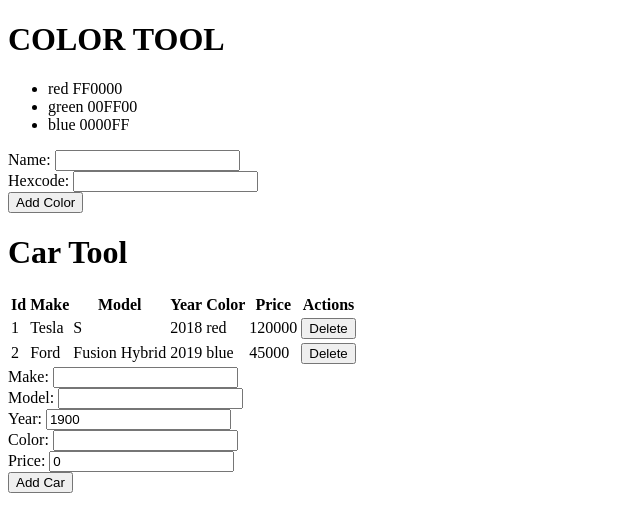
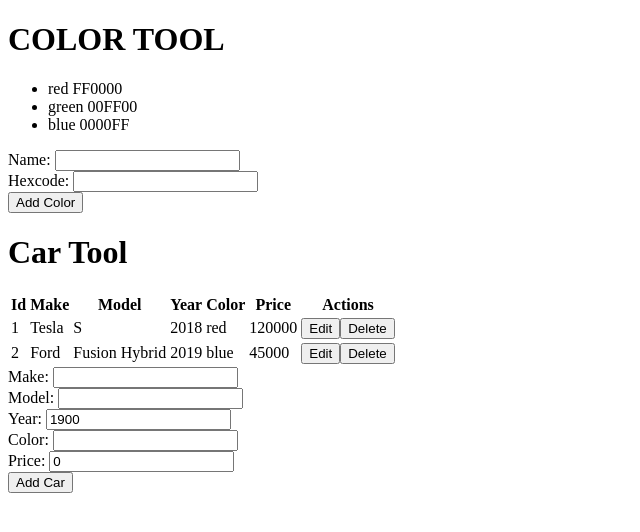
Before and after one commit to t4d-classes/applied-javascript_08292022, an Angular app in the folder angular-demo-app/: page / in a window 1280 px wide. Shown: the top 532 px of the page, without its empty margins (0-640 px from the left). Built offline with nearby package versions, Linux system fonts and the light colour scheme.

Commit message:
add angular car edit row

```diff
--- a/angular-demo-app/src/app/car-tool/car-tool.module.ts
+++ b/angular-demo-app/src/app/car-tool/car-tool.module.ts
@@ -7,6 +7,8 @@ import { SharedModule } from '../shared/shared.module';
 import { CarHomeComponent } from './components/car-home/car-home.component';
 import { CarTableComponent } from './components/car-table/car-table.component';
 import { CarFormComponent } from './components/car-form/car-form.component';
+import { CarViewRowComponent } from './components/car-view-row/car-view-row.component';
+import { CarEditRowComponent } from './components/car-edit-row/car-edit-row.component';
 
 
 
@@ -14,7 +16,9 @@ import { CarFormComponent } from './components/car-form/car-form.component';
   declarations: [
     CarHomeComponent,
     CarTableComponent,
-    CarFormComponent
+    CarFormComponent,
+    CarViewRowComponent,
+    CarEditRowComponent
   ],
   imports: [
     CommonModule,
--- /dev/null
+++ b/angular-demo-app/src/app/car-tool/components/car-edit-row/car-edit-row.component.html
@@ -0,0 +1,12 @@
+<ng-container [formGroup]="editCarForm">
+  <td>{{car.id}}</td>
+  <td><input type="text" formControlName="make"></td>
+  <td><input type="text" formControlName="model"></td>
+  <td><input type="number" formControlName="year"></td>
+  <td><input type="text" formControlName="color"></td>
+  <td><input type="number" formControlName="price"></td>
+  <td>
+    <button (click)="doSaveCar()">Save</button>
+    <button (click)="doCancelCar()">Cancel</button>
+  </td>
+</ng-container>
--- /dev/null
+++ b/angular-demo-app/src/app/car-tool/components/car-edit-row/car-edit-row.component.ts
@@ -0,0 +1,49 @@
+import {
+  Component, OnInit, Input,
+  Output, EventEmitter,
+} from '@angular/core';
+import { FormGroup, FormBuilder } from '@angular/forms';
+
+import { Car } from '../../models/cars';
+
+@Component({
+  selector: '.app-car-edit-row',
+  templateUrl: './car-edit-row.component.html',
+  styleUrls: ['./car-edit-row.component.css']
+})
+export class CarEditRowComponent implements OnInit {
+
+  @Input()
+  car!: Car;
+
+  @Output()
+  saveCar = new EventEmitter<Car>();
+
+  @Output()
+  cancelCar = new EventEmitter<void>();
+
+  editCarForm!: FormGroup;
+
+  constructor(private fb: FormBuilder) { }
+
+  ngOnInit() {
+    this.editCarForm = this.fb.group({
+      make: this.car.make,
+      model: this.car.model,
+      year: this.car.year,
+      color: this.car.color,
+      price: this.car.price,
+    });
+  }
+
+  doSaveCar() {
+    this.saveCar.emit({
+      ...this.editCarForm.value,
+      id: this.car.id,
+    });
+  }
+
+  doCancelCar() {
+    this.cancelCar.emit();
+  }
+}
--- a/angular-demo-app/src/app/car-tool/components/car-home/car-home.component.html
+++ b/angular-demo-app/src/app/car-tool/components/car-home/car-home.component.html
@@ -1,3 +1,5 @@
 <app-tool-header headerText="Car Tool"></app-tool-header>
-<app-car-table [cars]="cars" (deleteCar)="deleteCar($event)"></app-car-table>
+<app-car-table [cars]="cars" [editCarId]="editCarId"
+  (editCar)="editCar($event)" (deleteCar)="deleteCar($event)"
+  (saveCar)="saveCar($event)" (cancelCar)="cancelCar()"></app-car-table>
 <app-car-form (submitCar)="addCar($event)"></app-car-form>
--- a/angular-demo-app/src/app/car-tool/components/car-home/car-home.component.ts
+++ b/angular-demo-app/src/app/car-tool/components/car-home/car-home.component.ts
@@ -14,10 +14,19 @@ export class CarHomeComponent implements OnInit {
     { id: 1, make: 'Tesla', model: 'S', year: 2018, color: 'red', price: 120000 },
     { id: 2, make: 'Ford', model: 'Fusion Hybrid', year: 2019, color: 'blue', price: 45000 }
   ];
+  editCarId = -1;
 
   constructor() { }
 
   ngOnInit(): void {
+  }
+
+  editCar(carId: number) {
+    this.editCarId = carId;
+  }
+
+  cancelCar() {
+    this.editCarId = -1;
   }
 
   addCar(car: NewCar) {
@@ -28,10 +37,20 @@ export class CarHomeComponent implements OnInit {
         id: Math.max(...this.cars.map(c => c.id), 0) + 1,
       },
     ];
+    this.editCarId = -1;
+  }
+
+  saveCar(car: Car) {
+    const newCars = [...this.cars];
+    const carIndex = newCars.findIndex(c => c.id === car.id);
+    newCars[carIndex] = car;
+    this.cars = newCars;
+    this.editCarId = -1;
   }
 
   deleteCar(carId: number) {
     this.cars = this.cars.filter(c => c.id !== carId);
+    this.editCarId = -1;
   }
 
 }
--- a/angular-demo-app/src/app/car-tool/components/car-table/car-table.component.html
+++ b/angular-demo-app/src/app/car-tool/components/car-table/car-table.component.html
@@ -11,14 +11,11 @@
     </tr>
   </thead>
   <tbody>
-    <tr *ngFor="let car of cars">
-      <td>{{car.id}}</td>
-      <td>{{car.make}}</td>
-      <td>{{car.model}}</td>
-      <td>{{car.year}}</td>
-      <td>{{car.color}}</td>
-      <td>{{car.price}}</td>
-      <td><button (click)="doDeleteCar(car.id)">Delete</button></td>
-    </tr>
+    <ng-container *ngFor="let car of cars">
+      <tr class="app-car-view-row" *ngIf="car.id !== editCarId"
+        [car]="car" (editCar)="editCar.emit($event)" (deleteCar)="deleteCar.emit($event)"></tr>
+      <tr class="app-car-edit-row" *ngIf="car.id === editCarId"
+        [car]="car" (saveCar)="saveCar.emit($event)" (cancelCar)="cancelCar.emit()"></tr>
+    </ng-container>
   </tbody>
 </table>
--- a/angular-demo-app/src/app/car-tool/components/car-table/car-table.component.ts
+++ b/angular-demo-app/src/app/car-tool/components/car-table/car-table.component.ts
@@ -11,16 +11,23 @@ export class CarTableComponent implements OnInit {
   @Input()
   cars: Car[] = [];
 
+  @Input()
+  editCarId = -1;
+
+  @Output()
+  editCar = new EventEmitter<number>();
+
   @Output()
   deleteCar = new EventEmitter<number>();
+
+  @Output()
+  saveCar = new EventEmitter<Car>();
+
+  @Output()
+  cancelCar = new EventEmitter<void>();
 
   constructor() { }
 
   ngOnInit(): void {
   }
-
-  doDeleteCar(carId: number) {
-    this.deleteCar.emit(carId);
-  }
-
 }
--- /dev/null
+++ b/angular-demo-app/src/app/car-tool/components/car-view-row/car-view-row.component.html
@@ -0,0 +1,10 @@
+<td>{{car.id}}</td>
+<td>{{car.make}}</td>
+<td>{{car.model}}</td>
+<td>{{car.year}}</td>
+<td>{{car.color}}</td>
+<td>{{car.price}}</td>
+<td>
+  <button (click)="editCar.emit(car.id)">Edit</button>
+  <button (click)="deleteCar.emit(car.id)">Delete</button>
+</td>
--- /dev/null
+++ b/angular-demo-app/src/app/car-tool/components/car-view-row/car-view-row.component.ts
@@ -0,0 +1,25 @@
+import { Component, EventEmitter, Input, OnInit, Output } from '@angular/core';
+import { Car } from '../../models/cars';
+
+@Component({
+  selector: '.app-car-view-row',
+  templateUrl: './car-view-row.component.html',
+  styleUrls: ['./car-view-row.component.css']
+})
+export class CarViewRowComponent implements OnInit {
+
+  @Input()
+  car!: Car;
+
+  @Output()
+  editCar = new EventEmitter<number>();
+
+  @Output()
+  deleteCar = new EventEmitter<number>();
+
+  constructor() { }
+
+  ngOnInit(): void {
+  }
+
+}
```
Also changed, not shown: angular-demo-app/src/app/car-tool/components/car-edit-row/car-edit-row.component.css (added), angular-demo-app/src/app/car-tool/components/car-view-row/car-view-row.component.css (added), 2 other files (tests, documents, lock files or other folders).
